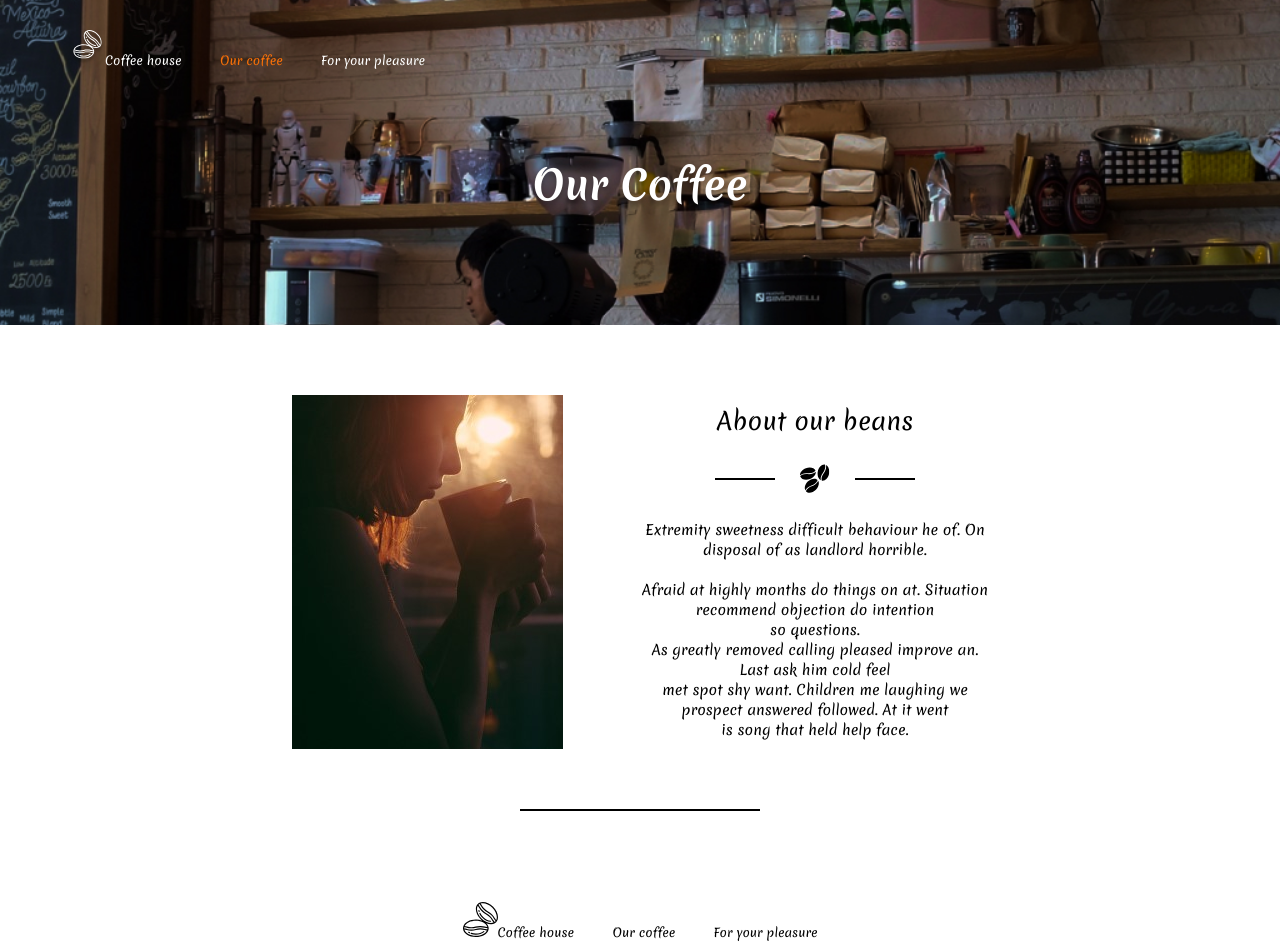
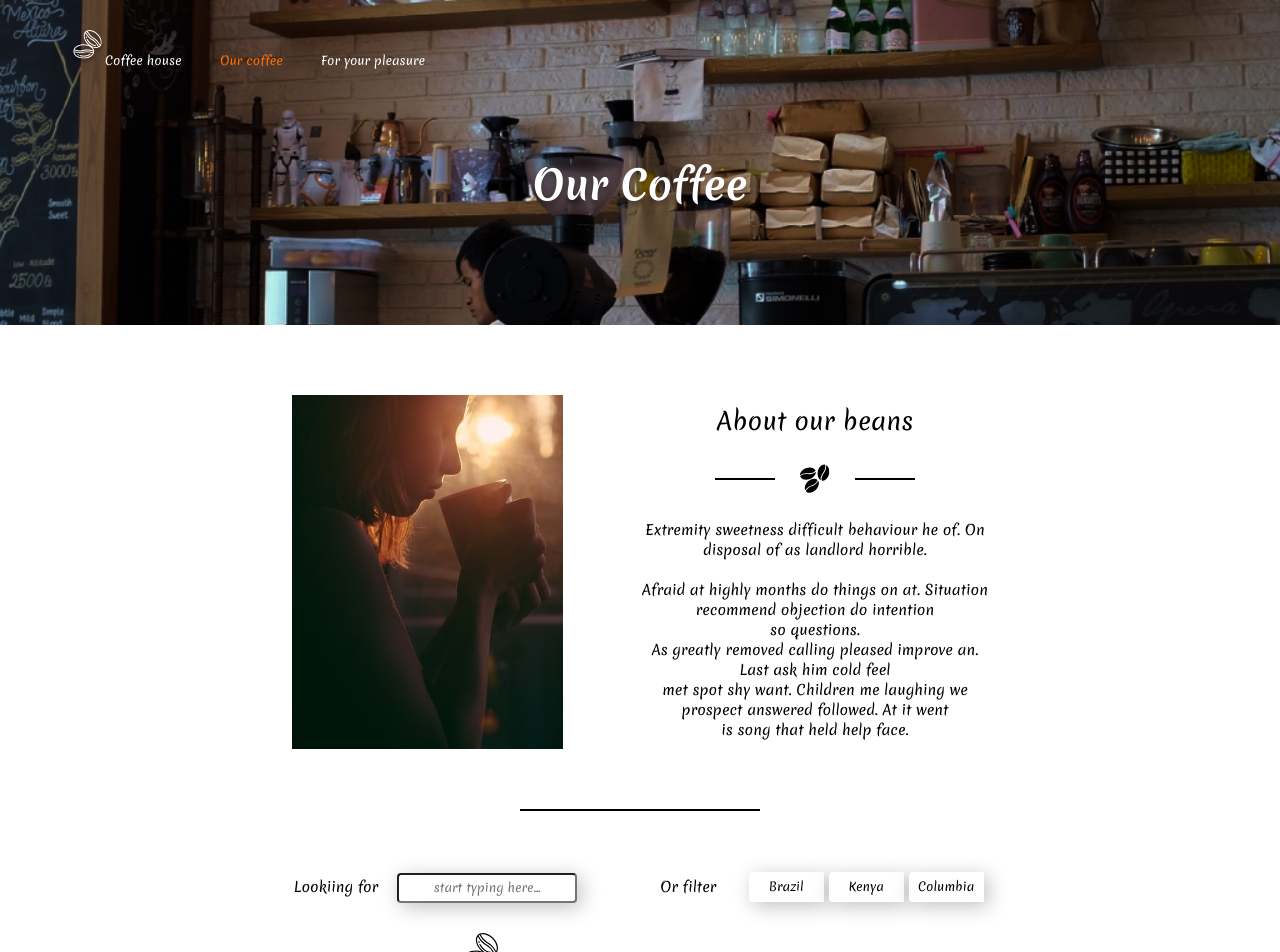
Before and after one commit to bambuuk/coffee-shop, a React (Create React App) app: page /our-coffee in a window 1280 px wide. Shown: the top 952 px of the page. Built offline with nearby package versions, Linux system fonts and the light colour scheme.

Commit message:
added filters block

```diff
--- /dev/null
+++ b/src/components/FilterCoffeeBeans/FilterCoffeeBeans.js
@@ -0,0 +1,33 @@
+import './filterCoffeeBeans.scss';
+
+function FilterCoffeeBeans() {
+  return (
+    <div className="filter-coffee">
+      <div className="container">
+        <div className="filter-coffee__wrapper">
+          <div className="filter-coffee__search">
+            <label className="filter-coffee__search-input__label" htmlFor="search">
+              Lookiing for
+              <input
+                className="filter-coffee__search-input"
+                type="text"
+                id="search"
+                placeholder="start typing here..."
+              />
+            </label>
+          </div>
+          <div className="filter-coffee__filters">
+            <div className="filter-coffee__label-filters">Or filter</div>
+            <div className="filter-coffee__filters-list">
+              <div className="filter-coffee__filter-item">Brazil</div>
+              <div className="filter-coffee__filter-item">Kenya</div>
+              <div className="filter-coffee__filter-item">Columbia</div>
+            </div>
+          </div>
+        </div>
+      </div>
+    </div>
+  );
+}
+
+export default FilterCoffeeBeans;
--- /dev/null
+++ b/src/components/FilterCoffeeBeans/filterCoffeeBeans.scss
@@ -0,0 +1,58 @@
+@import "../../style/variables";
+
+.filter-coffee {
+  &__wrapper {
+    display: grid;
+    grid-template: repeat(1, auto) / repeat(2, auto);
+    justify-content: center;
+    column-gap: 83px;
+  }
+  &__search-input {
+    margin-left: 19px;
+    width: 180px;
+    height: 30px;
+    background: $header-color;
+    box-shadow: 4px 4px 20px rgba(0, 0, 0, 0.25);
+    border-radius: 4px;
+    font-weight: 400;
+    font-size: 12px;
+    line-height: 30px;
+    text-align: center;
+    color: rgba(0, 0, 0, 0.5);
+  }
+  &__search-input__label {
+    font-weight: 400;
+    font-size: 14px;
+    line-height: 30px;
+    text-align: center;
+    color: $text-color;
+  }
+  &__filters {
+    display: flex;
+    justify-content: space-between;
+    min-width: 326px;
+  }
+  &__filters-list {
+    display: flex;
+  }
+  &__filter-item {
+    width: 75px;
+    height: 30px;
+    margin: 0 2.5px;
+    font-weight: 400;
+    font-size: 12px;
+    line-height: 30px;
+    text-align: center;
+    color: $text-color;
+    background: $header-color;
+    box-shadow: 4px 4px 20px rgba(0, 0, 0, 0.25);
+    border-radius: 4px 0px 0px 4px;
+  }
+  &__label-filters {
+    font-weight: 400;
+    font-size: 14px;
+    line-height: 30px;
+    text-align: center;
+    color: $text-color;
+  }
+}
--- a/src/pages/OurCoffee.js
+++ b/src/pages/OurCoffee.js
@@ -1,5 +1,6 @@
 import OurCoffeeHeader from '../components/OurCoffeeHeader/OurCoffeeHeader';
 import AboutBeans from '../components/AboutBeans/AboutBeans';
+import FilterCoffeeBeans from '../components/FilterCoffeeBeans/FilterCoffeeBeans';
 import Footer from '../components/Footer/Footer';
 
 function OurCoffee() {
@@ -8,6 +9,7 @@ function OurCoffee() {
       <OurCoffeeHeader />
       <main>
         <AboutBeans />
+        <FilterCoffeeBeans />
       </main>
       <Footer />
     </>
```
